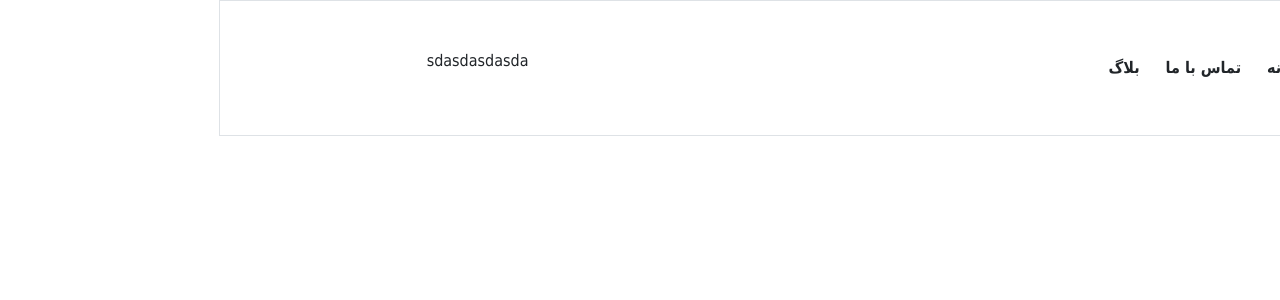
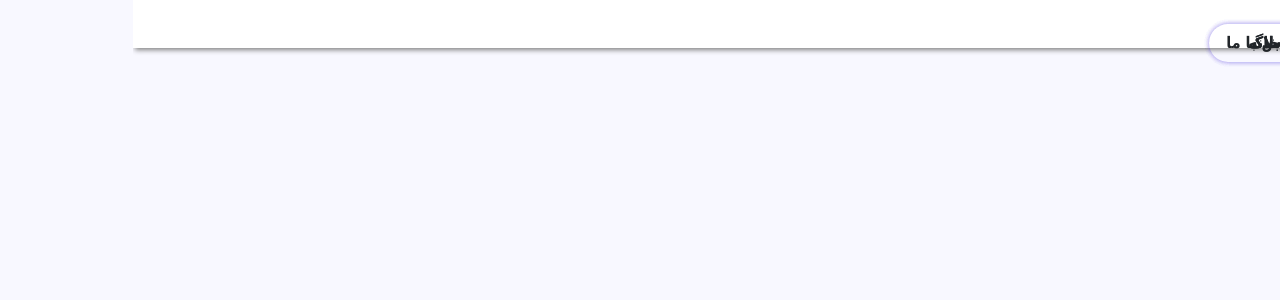
Before and after one commit to reza1899/Herbal_Medicines, a React (Create React App) app: page / in a window 1280 px wide. Shown: the top 300 px of the page. Built offline with nearby package versions, Linux system fonts and the light colour scheme.

Commit message:
add some css

```diff
--- a/src/components/components.jsx
+++ b/src/components/components.jsx
@@ -1,4 +1,4 @@
-export {default as Navbar} from "./header/index"
+export {default as Navbar} from "./header/header"
 export {default as Main} from "./main"
 export {default as ContactUs} from "./contactUs"
 export {default as Blog} from "./blog"
--- /dev/null
+++ b/src/components/header/header.css
@@ -0,0 +1,26 @@
+body{
+    background-color: ghostwhite;
+}
+button {
+
+    border: 1px solid rgba(104, 85, 224, 1);
+    border-radius: 500px !important; ;
+    margin: auto;
+    width: 110px;
+    box-shadow: 0 0 5px rgba(104, 85, 224, 0.2);
+    transition: 0.4s;
+}
+
+.buttonStyle:hover{
+    color: white;
+    height: 5px;
+    width:120px;
+    box-shadow: 0 0 20px rgba(104, 85, 224, 0.6);
+    background-color: rgba(104, 85, 224, 1);
+    transition: 0.4s;
+
+}
+header{
+background-color: white;
+    box-shadow: 2px 2px 5px gray;
+}
--- /dev/null
+++ b/src/components/header/header.jsx
@@ -0,0 +1,37 @@
+// import Search from "./searchBox"
+import { useNavigate } from "react-router-dom"
+import "./header.css"
+const Navbar = () => {
+    const navigate = useNavigate()
+       return (
+        <>
+            <div>
+                <header className="">
+                    <div className="container p-4">
+                        <div className="row m-0 d-flex justify-content-between position-relative">
+                            <div className="col-9 p-0">
+                                        <button  className="buttonStyle btn fw-bold position-absolute" onClick={() => navigate("/")}>
+                                            خانه
+                                        </button>
+                                        <button className="buttonStyle btn fw-bold position-absolute" onClick={() => navigate("/contact")}>
+                                            تماس با ما
+                                        </button>
+                                        <button className="buttonStyle btn fw-bold position-absolute" onClick={() => navigate("/blog")}>
+                                            بلاگ
+                                        </button>
+                                        <button className="buttonStyle btn fw-bold position-absolute" onClick={() => navigate("/blog")}>
+                                            بلاگ
+                                        </button>
+                            </div>
+                            <div className="col-3 p-0">
+
+                            </div>
+                        </div>
+                    </div>
+                </header>
+                {/* <Search/> */}
+            </div>
+        </>
+    )
+}
+export default Navbar
--- a/src/components/header/index.jsx
+++ /dev/null
@@ -1,33 +0,0 @@
-// import Search from "./searchBox"
-import { useNavigate } from "react-router-dom"
-const Navbar = () => {
-    const navigate = useNavigate()
-    return (
-        <>
-            <div>
-                <header>
-                    <div className="container p-5 border">
-                        <div className="row m-0 d-flex justify-content-between">
-                            <div className="col-9 p-0">
-                                <button className="btn fw-bold" onClick={() => navigate("/")}>
-                                    خانه
-                                </button>
-                                <button className="btn fw-bold" onClick={() => navigate("/contact")}>
-                                    تماس با ما
-                                </button>
-                                <button className="btn fw-bold" onClick={() => navigate("/blog")}>
-                                    بلاگ
-                                </button>
-                            </div>
-                            <div className="col-3 p-0">
-                                sdasdasdasda
-                            </div>
-                        </div>
-                    </div>
-                </header>
-                {/* <Search/> */}
-            </div>
-        </>
-    )
-}
-export default Navbar
```
